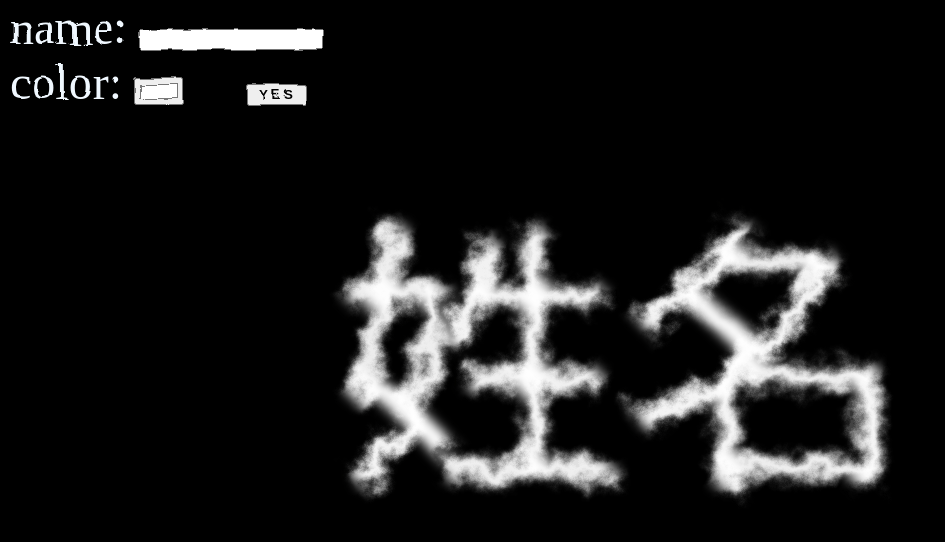
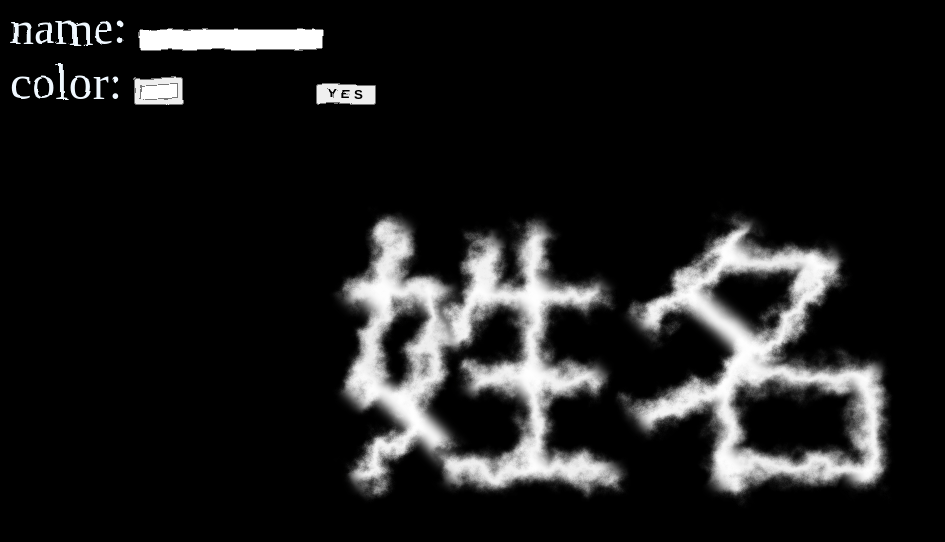
Before and after one commit to crazynightguichao/Special_Name, a plain HTML site: page index.html in a window 1280 px wide. Shown: the whole page, without its empty margins (0-945 px from the left). Drawn offline with Linux system fonts and the light colour scheme.

Commit message:
Add files via upload

```diff
--- a/index.html
+++ b/index.html
@@ -1,7 +1,7 @@
 <!--
  * @Author: jiaguichao
  * @Date: 2021-12-28 15:04:08
- * @LastEditTime: 2021-12-29 15:28:21
+ * @LastEditTime: 2021-12-29 15:38:00
  * @Description: 特效文字
 -->
 <!DOCTYPE html>
@@ -17,7 +17,7 @@
 <div style="color: aliceblue;" class="h2Color">
     name: <input id="selectName" type="text" name="firstname"><br>
     color: <input id="selectColor" value="#ffffff" type="color" name="favcolor">
-    <button style="width: 60px;font-weight: 800;margin-left: 50px;" onclick="submitClick()">Y E S</button>
+    <button style="width: 60px;font-weight: 800;margin-left: 120px;" onclick="submitClick()">Y E S</button>
 </div>
 <div id="showName"></div>
 
```
